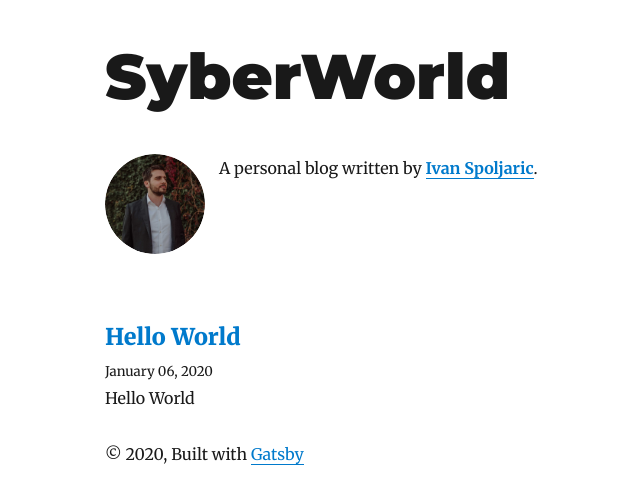
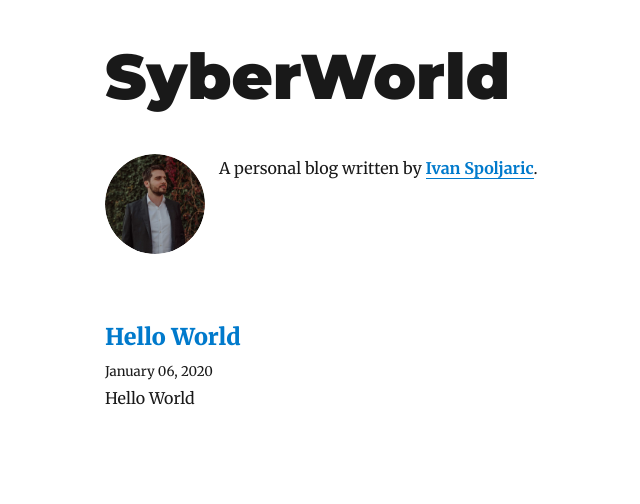
Before and after one commit to ispoljari/personal-blog, a Gatsby site: page / in a window 1280 px wide. Shown: the whole page, without its empty margins (136-776 px from the left). Built offline with nearby package versions, Linux system fonts and the light colour scheme; Gatsby itself is replaced by a stand-in of ours; some packages are replaced by stand-ins of ours.

Commit message:
Remove foote

```diff
--- a/src/components/layout.js
+++ b/src/components/layout.js
@@ -62,11 +62,11 @@ class Layout extends React.Component {
       >
         <header>{header}</header>
         <main>{children}</main>
-        <footer>
+        {/* <footer>
           © {new Date().getFullYear()}, Built with
           {` `}
           <a href="https://www.gatsbyjs.org">Gatsby</a>
-        </footer>
+        </footer> */}
       </div>
     )
   }
```
